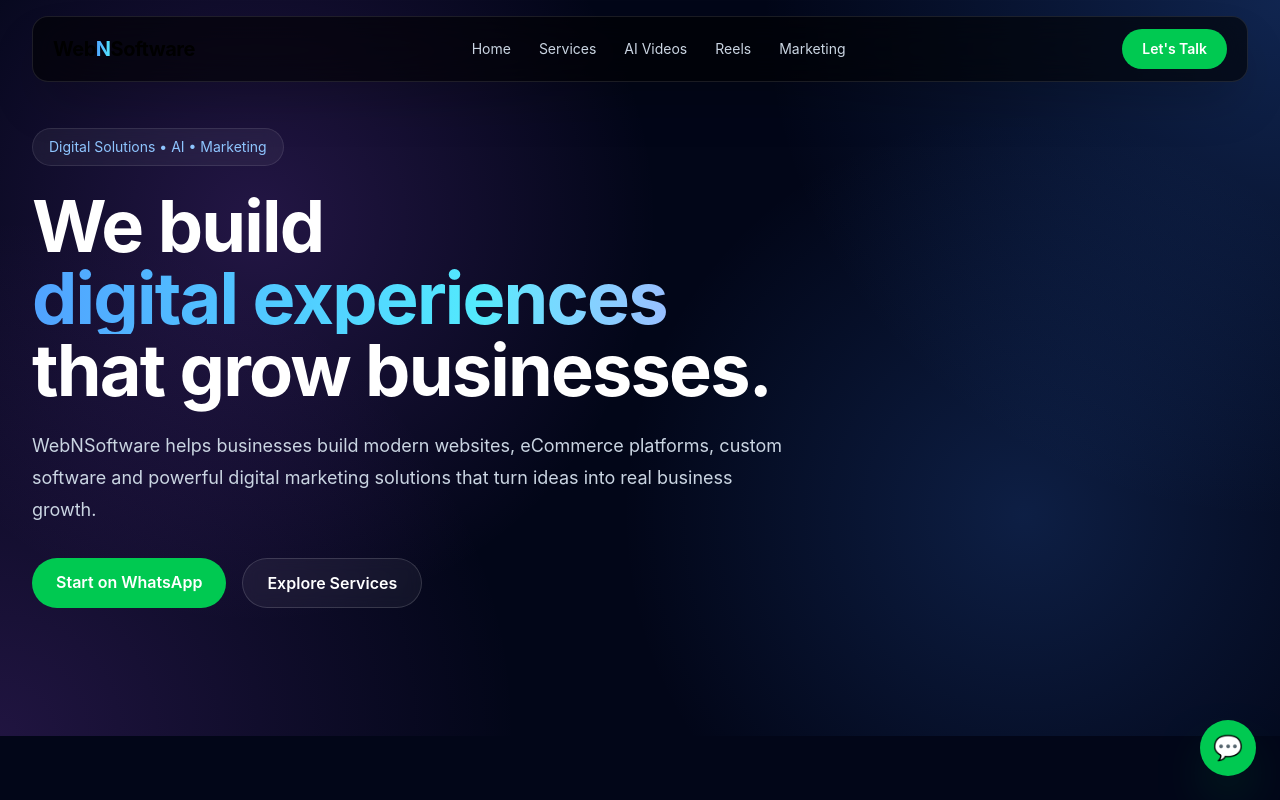
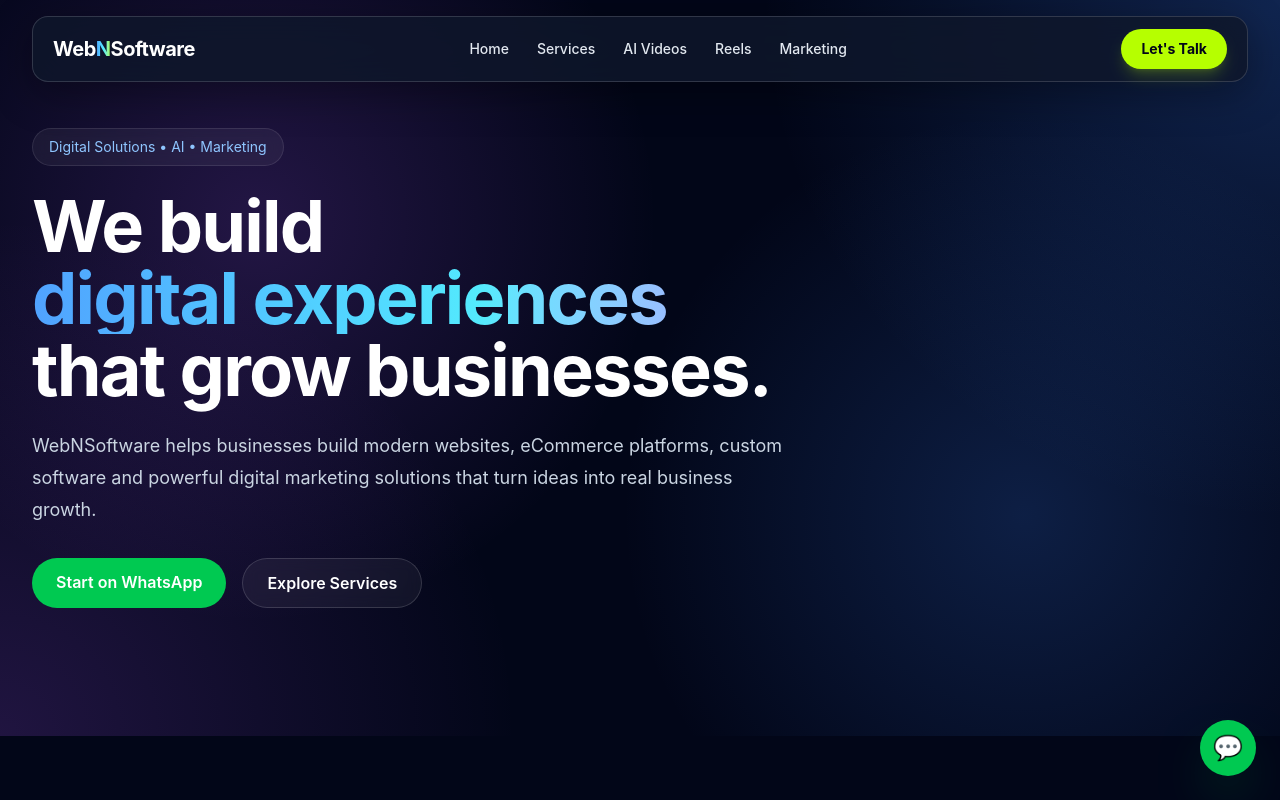
Before and after one commit to VIDYASAGARVV/webnsoftware, a Next.js app: page / in a window 1280 px wide. Shown: the top 800 px of the page. Built offline with nearby package versions, Linux system fonts and the light colour scheme.

Commit message:
update navbar

```diff
--- a/components/Navbar.tsx
+++ b/components/Navbar.tsx
@@ -19,17 +19,26 @@
 
       <div className="mx-auto max-w-7xl px-4 pt-4 sm:px-6 lg:px-8">
 
-        <nav className="rounded-2xl border border-white/10 bg-black/60 px-5 py-3 shadow-2xl backdrop-blur-xl">
+        <nav
+          className="
+            rounded-2xl
+            border border-white/15
+            bg-slate-900/85
+            px-5 py-3
+            shadow-[0_10px_40px_rgba(0,0,0,0.35)]
+            backdrop-blur-xl
+          "
+        >
 
           <div className="flex items-center justify-between">
 
             {/* Logo */}
             <a
               href="#home"
-              className="text-xl font-bold tracking-tight bg-light"
+              className="text-xl font-bold tracking-tight text-white"
             >
               Web
-              <span className="bg-gradient-to-r from-blue-400 to-cyan-300 bg-clip-text text-transparent">
+              <span className="bg-gradient-to-r from-blue-400 via-cyan-300 to-[#b6ff00] bg-clip-text text-transparent">
                 N
               </span>
               Software
@@ -43,7 +52,14 @@
                 <a
                   key={item.name}
                   href={item.href}
-                  className="text-sm text-slate-300 transition hover:text-white"
+                  className="
+                    text-sm
+                    font-medium
+                    text-slate-200
+                    transition
+                    duration-300
+                    hover:text-[#b6ff00]
+                  "
                 >
                   {item.name}
                 </a>
@@ -59,7 +75,22 @@
               )}
               target="_blank"
               rel="noopener noreferrer"
-              className="hidden rounded-full bg-green-500 px-5 py-2.5 text-sm font-semibold text-white transition hover:bg-green-400 md:block"
+              className="
+                hidden
+                rounded-full
+                bg-[#b6ff00]
+                px-5 py-2.5
+                text-sm
+                font-bold
+                text-slate-950
+                shadow-lg
+                shadow-[#b6ff00]/20
+                transition
+                duration-300
+                hover:scale-105
+                hover:bg-white
+                md:block
+              "
             >
               Let's Talk
             </a>
@@ -68,7 +99,16 @@
             {/* Mobile Button */}
             <button
               onClick={() => setOpen(!open)}
-              className="rounded-lg border border-white/10 px-3 py-2 md:hidden"
+              className="
+                rounded-xl
+                border border-white/15
+                bg-white/5
+                px-3 py-2
+                text-white
+                transition
+                hover:bg-white/10
+                md:hidden
+              "
             >
               {open ? "✕" : "☰"}
             </button>
@@ -80,14 +120,23 @@
           {open && (
             <div className="mt-4 border-t border-white/10 pt-4 md:hidden">
 
-              <div className="flex flex-col gap-4">
+              <div className="flex flex-col gap-3">
 
                 {menuItems.map((item) => (
                   <a
                     key={item.name}
                     href={item.href}
                     onClick={() => setOpen(false)}
-                    className="text-sm text-slate-300 hover:text-white"
+                    className="
+                      rounded-xl
+                      px-3 py-3
+                      text-sm
+                      font-medium
+                      text-slate-200
+                      transition
+                      hover:bg-white/5
+                      hover:text-[#b6ff00]
+                    "
                   >
                     {item.name}
                   </a>
@@ -99,7 +148,18 @@
                   )}
                   target="_blank"
                   rel="noopener noreferrer"
-                  className="rounded-full bg-green-500 px-5 py-3 text-center text-sm font-semibold"
+                  className="
+                    mt-2
+                    rounded-full
+                    bg-[#b6ff00]
+                    px-5 py-3
+                    text-center
+                    text-sm
+                    font-bold
+                    text-slate-950
+                    transition
+                    hover:bg-white
+                  "
                 >
                   Let's Talk on WhatsApp
                 </a>
```
